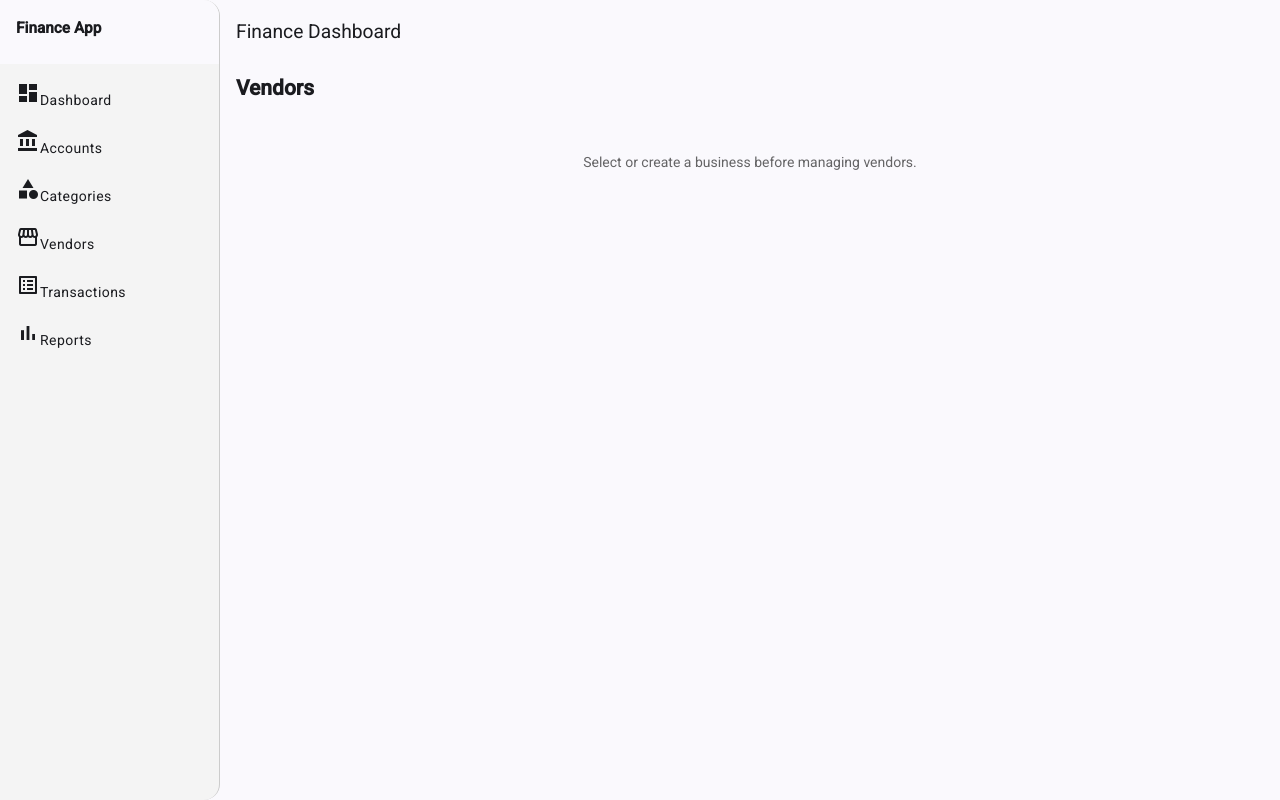
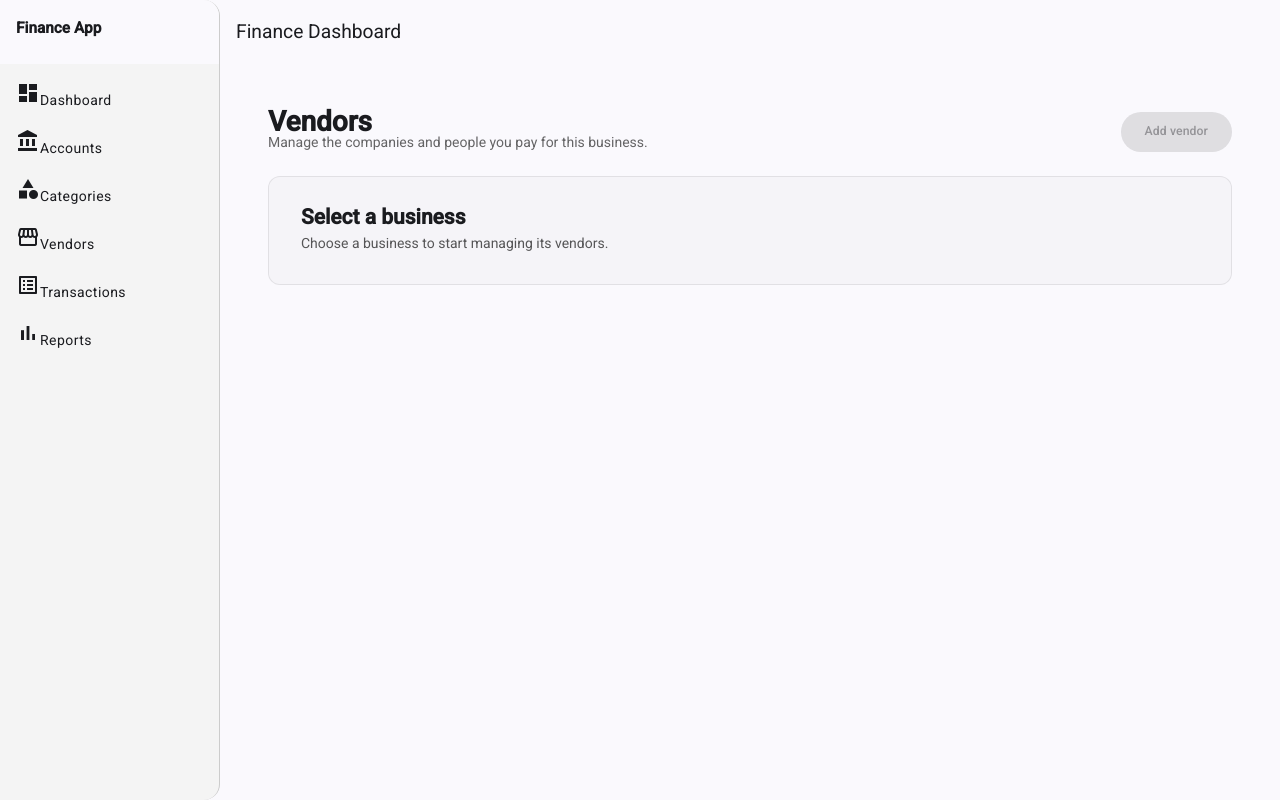
Before and after one commit to jamesw-code/finance-app, an Angular app: page /vendors in a window 1280 px wide. Built offline with nearby package versions, Linux system fonts and the light colour scheme.

Commit message:
refine vendors page layout

```diff
--- a/src/app/pages/vendors/vendors.html
+++ b/src/app/pages/vendors/vendors.html
@@ -1,13 +1,42 @@
 <div class="vendors-page">
-  <h2 class="page-title">Vendors</h2>
+  <div class="page-header">
+    <div class="page-heading">
+      <h1>Vendors</h1>
+      <p class="page-subtitle">Manage the companies and people you pay for this business.</p>
+    </div>
+    <button
+      mat-flat-button
+      color="primary"
+      type="button"
+      (click)="focusVendorForm()"
+      [disabled]="!selectedBusiness"
+    >
+      Add vendor
+    </button>
+  </div>
 
-  @if (selectedBusiness) {
+  @if (!selectedBusiness) {
+    <section class="state-card">
+      <h2>Select a business</h2>
+      <p>Choose a business to start managing its vendors.</p>
+    </section>
+  } @else {
+    <div class="content-grid">
       <mat-card class="vendor-form-card">
-      <h3>Add vendor</h3>
+        <div class="form-heading">
+          <h2>Add vendor</h2>
+          <p>Keep your payees organized by creating vendor records for this business.</p>
+        </div>
         <form [formGroup]="vendorForm" (ngSubmit)="onSubmit()">
           <mat-form-field appearance="outline">
             <mat-label>Vendor name</mat-label>
-          <input matInput formControlName="name" placeholder="Acme Supplies" />
+            <input
+              matInput
+              #vendorNameInput
+              formControlName="name"
+              placeholder="Acme Supplies"
+              autocomplete="off"
+            />
           </mat-form-field>
 
           <mat-form-field appearance="outline">
@@ -28,7 +57,7 @@
           <mat-checkbox formControlName="active">Active vendor</mat-checkbox>
 
           <div class="actions">
-          <button mat-raised-button color="primary" type="submit" [disabled]="vendorForm.invalid || isSaving">
+            <button mat-flat-button color="primary" type="submit" [disabled]="vendorForm.invalid || isSaving">
               {{ isSaving ? 'Saving...' : 'Add vendor' }}
             </button>
           </div>
@@ -40,45 +69,56 @@
       </mat-card>
 
       <section class="vendor-list">
-      <h3>{{ selectedBusiness.name }} vendors</h3>
+        <div class="list-heading">
+          <h2>{{ selectedBusiness.name }} vendors</h2>
+          <p class="page-subtitle">View contact information for every vendor associated with this business.</p>
+        </div>
+
         @if (isLoading) {
           <div class="state-message">Loading vendors...</div>
+        } @else if (errorMessage) {
+          <div class="error-message">{{ errorMessage }}</div>
+        } @else if (!vendors.length) {
+          <section class="state-card">
+            <h2>No vendors yet</h2>
+            <p>Create your first vendor to keep track of who you pay.</p>
+          </section>
+        } @else {
+          <div class="vendor-table-wrapper">
+            <table class="vendor-table">
+              <thead>
+                <tr>
+                  <th scope="col">Vendor</th>
+                  <th scope="col">Contact</th>
+                  <th scope="col">Email</th>
+                  <th scope="col">Phone</th>
+                  <th scope="col" class="status-column">Status</th>
+                </tr>
+              </thead>
+              <tbody>
+                @for (vendor of vendors; track vendor.id) {
+                  <tr>
+                    <td data-title="Vendor">
+                      <div class="primary">{{ vendor.name }}</div>
+                      @if (vendor.contactName) {
+                        <div class="secondary">Contact: {{ vendor.contactName }}</div>
                       }
-      @if (errorMessage) {
-        <div class="error-message">{{ errorMessage }}</div>
+                    </td>
+                    <td data-title="Contact">{{ vendor.contactName || '—' }}</td>
+                    <td data-title="Email">{{ vendor.email || '—' }}</td>
+                    <td data-title="Phone">{{ vendor.phone || '—' }}</td>
+                    <td data-title="Status" class="status-column">
+                      <span class="status-chip" [class.inactive]="!vendor.active">
+                        {{ vendor.active ? 'Active' : 'Inactive' }}
+                      </span>
+                    </td>
+                  </tr>
                 }
-      @if (!isLoading && !errorMessage && vendors.length > 0) {
-        <mat-list>
-          @for (vendor of vendors; track vendor.id) {
-            <mat-list-item>
-              <div matListItemTitle>{{ vendor.name }}</div>
-              <div matListItemLine>
-                @if (vendor.contactName) {
-                  <span class="vendor-detail">Contact: {{ vendor.contactName }}</span>
-                }
-                @if (vendor.email) {
-                  <span class="vendor-detail">Email: {{ vendor.email }}</span>
-                }
-                @if (vendor.phone) {
-                  <span class="vendor-detail">Phone: {{ vendor.phone }}</span>
-                }
-              </div>
-              @if (!vendor.active) {
-                <div matListItemLine class="inactive-chip">Inactive</div>
-              }
-            </mat-list-item>
-          }
-        </mat-list>
-      }
-      @if (!isLoading && !errorMessage && vendors.length === 0) {
-        <div class="state-message">
-          No vendors have been added for this business yet.
+              </tbody>
+            </table>
           </div>
         }
       </section>
-  } @else {
-    <div class="no-business">
-      <p>Select or create a business before managing vendors.</p>
     </div>
   }
 </div>
--- a/src/app/pages/vendors/vendors.scss
+++ b/src/app/pages/vendors/vendors.scss
@@ -1,45 +1,166 @@
 .vendors-page {
   display: flex;
   flex-direction: column;
-  gap: 1.5rem;
+  gap: 24px;
+  padding: 32px;
+  max-width: 1100px;
+  margin: 0 auto;
 }
 
-.page-title {
+.page-header {
+  display: flex;
+  align-items: center;
+  justify-content: space-between;
+  flex-wrap: wrap;
+  gap: 16px;
+}
+
+.page-heading {
+  display: flex;
+  flex-direction: column;
+  gap: 4px;
+}
+
+.page-heading h1 {
   margin: 0;
+  font-size: 2rem;
+  font-weight: 600;
+}
+
+.page-subtitle {
+  margin: 0;
+  color: rgba(0, 0, 0, 0.6);
+}
+
+.state-card {
+  border: 1px solid rgba(0, 0, 0, 0.08);
+  border-radius: 12px;
+  padding: 32px;
+  background: rgba(0, 0, 0, 0.02);
+  display: flex;
+  flex-direction: column;
+  gap: 8px;
+}
+
+.state-card h2 {
+  margin: 0;
+  font-size: 1.5rem;
+}
+
+.state-card p {
+  margin: 0;
+  color: rgba(0, 0, 0, 0.65);
+}
+
+.content-grid {
+  display: grid;
+  grid-template-columns: minmax(0, 360px) minmax(0, 1fr);
+  gap: 24px;
+  align-items: start;
 }
 
 .vendor-form-card {
   display: flex;
   flex-direction: column;
-  gap: 1rem;
-  padding: 1.5rem;
+  gap: 16px;
+  padding: 24px;
+}
+
+.form-heading {
+  display: flex;
+  flex-direction: column;
+  gap: 4px;
+}
+
+.form-heading h2 {
+  margin: 0;
+  font-size: 1.5rem;
+}
+
+.form-heading p {
+  margin: 0;
+  color: rgba(0, 0, 0, 0.6);
 }
 
 .vendor-form-card form {
   display: flex;
   flex-direction: column;
-  gap: 1rem;
+  gap: 16px;
+}
+
+.actions {
+  display: flex;
+  justify-content: flex-end;
 }
 
 .vendor-list {
   display: flex;
   flex-direction: column;
-  gap: 1rem;
+  gap: 16px;
 }
 
-.vendor-detail {
-  display: inline-block;
-  margin-right: 1rem;
+.list-heading h2 {
+  margin: 0;
+  font-size: 1.5rem;
 }
 
-.inactive-chip {
-  color: rgba(0, 0, 0, 0.6);
-  font-style: italic;
+.vendor-table-wrapper {
+  border: 1px solid rgba(0, 0, 0, 0.08);
+  border-radius: 12px;
+  overflow: auto;
+  background: #fff;
 }
 
-.actions {
-  display: flex;
-  justify-content: flex-end;
+.vendor-table {
+  width: 100%;
+  border-collapse: collapse;
+  min-width: 640px;
+}
+
+.vendor-table thead {
+  background: rgba(0, 0, 0, 0.04);
+}
+
+.vendor-table th,
+.vendor-table td {
+  text-align: left;
+  padding: 16px 20px;
+  border-bottom: 1px solid rgba(0, 0, 0, 0.08);
+}
+
+.vendor-table tbody tr:last-child td {
+  border-bottom: none;
+}
+
+.primary {
+  font-weight: 600;
+}
+
+.secondary {
+  color: rgba(0, 0, 0, 0.6);
+  font-size: 0.875rem;
+}
+
+.status-column {
+  text-align: right;
+  white-space: nowrap;
+}
+
+.status-chip {
+  display: inline-flex;
+  align-items: center;
+  justify-content: center;
+  padding: 4px 12px;
+  border-radius: 999px;
+  background: rgba(25, 118, 210, 0.12);
+  color: #1976d2;
+  font-weight: 600;
+  font-size: 0.875rem;
+}
+
+.status-chip.inactive {
+  background: rgba(0, 0, 0, 0.06);
+  color: rgba(0, 0, 0, 0.6);
 }
 
 .state-message {
@@ -48,10 +169,53 @@
 
 .error-message {
   color: #b00020;
+  font-weight: 600;
 }
 
-.no-business {
-  margin-top: 1.5rem;
-  text-align: center;
-  color: rgba(0, 0, 0, 0.6);
+@media (max-width: 1024px) {
+  .content-grid {
+    grid-template-columns: 1fr;
+  }
 }
+
+@media (max-width: 768px) {
+  .vendors-page {
+    padding: 24px;
+  }
+
+  .vendor-table {
+    min-width: 100%;
+  }
+
+  .vendor-table thead {
+    display: none;
+  }
+
+  .vendor-table tbody tr {
+    display: grid;
+    gap: 8px;
+    padding: 16px;
+    border-bottom: 1px solid rgba(0, 0, 0, 0.1);
+  }
+
+  .vendor-table tbody tr:last-child {
+    border-bottom: none;
+  }
+
+  .vendor-table td {
+    padding: 0;
+    border: none;
+  }
+
+  .vendor-table td::before {
+    content: attr(data-title);
+    display: block;
+    font-weight: 600;
+    color: rgba(0, 0, 0, 0.6);
+    margin-bottom: 4px;
+  }
+
+  .status-column {
+    justify-self: end;
+  }
+}
--- a/src/app/pages/vendors/vendors.ts
+++ b/src/app/pages/vendors/vendors.ts
@@ -1,11 +1,18 @@
-import { ChangeDetectorRef, Component, OnDestroy, OnInit, inject } from '@angular/core';
+import {
+  ChangeDetectorRef,
+  Component,
+  ElementRef,
+  OnDestroy,
+  OnInit,
+  ViewChild,
+  inject
+} from '@angular/core';
 import { CommonModule } from '@angular/common';
 import { FormBuilder, ReactiveFormsModule, Validators } from '@angular/forms';
 import { MatCardModule } from '@angular/material/card';
 import { MatFormField, MatLabel } from '@angular/material/form-field';
 import { MatInput } from '@angular/material/input';
 import { MatButton } from '@angular/material/button';
-import { MatListModule } from '@angular/material/list';
 import { MatCheckboxModule } from '@angular/material/checkbox';
 import { finalize, Subscription } from 'rxjs';
 import { Vendor } from '../../model/vendor.model';
@@ -26,7 +33,6 @@ import { BusinessService } from '../../services/business.service';
     MatInput,
     MatLabel,
     MatButton,
-    MatListModule,
     MatCheckboxModule
   ]
 })
@@ -39,6 +45,9 @@ export class Vendors implements OnInit, OnDestroy {
   isSaving = false;
   errorMessage: string | null = null;
   formError: string | null = null;
+
+  @ViewChild('vendorNameInput')
+  private readonly vendorNameInput?: ElementRef<HTMLInputElement>;
 
   readonly vendorForm = this.fb.nonNullable.group({
     name: ['', Validators.required],
@@ -71,6 +80,15 @@ export class Vendors implements OnInit, OnDestroy {
 
   ngOnDestroy(): void {
     this.subscriptions.unsubscribe();
+  }
+
+  focusVendorForm(): void {
+    if (!this.selectedBusiness) {
+      return;
+    }
+
+    const nativeElement = this.vendorNameInput?.nativeElement;
+    nativeElement?.focus();
   }
 
   onSubmit(): void {
```
Lines whose indentation alone changed are shown as unchanged.
